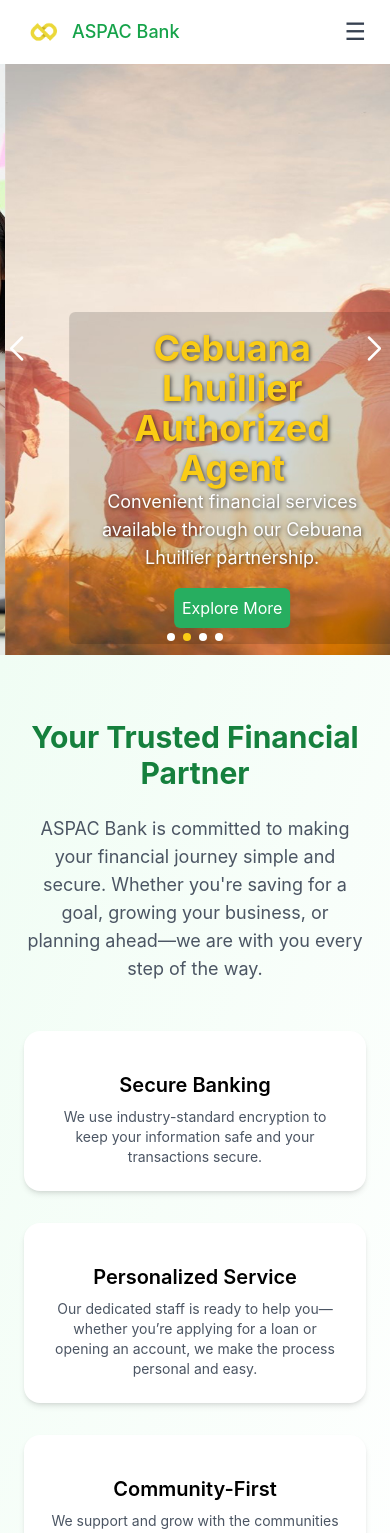
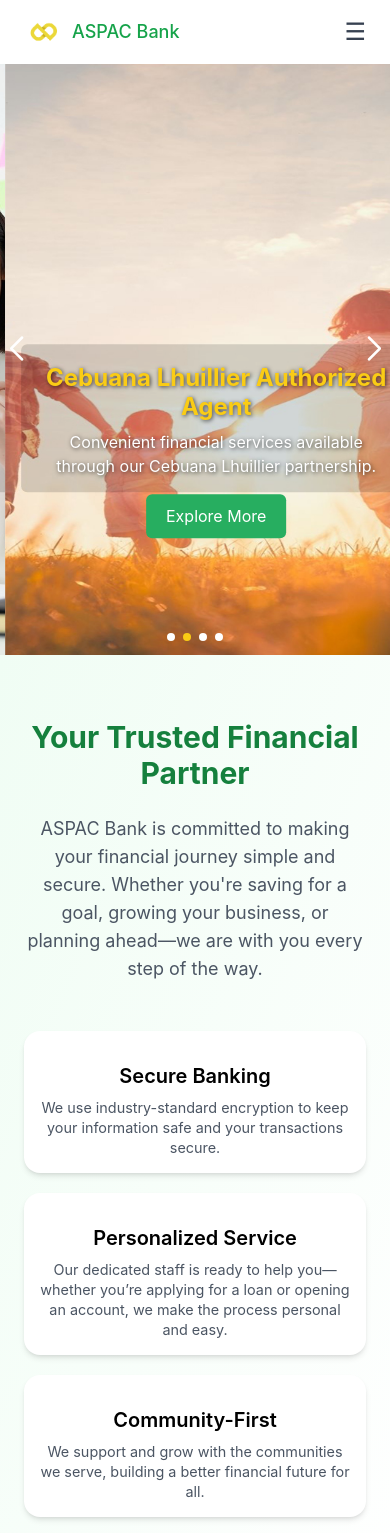
Before and after one commit to Christian-aspacbank/aspacbank, a React (Create React App) app: page / in a window 390 px wide. Shown: the top 1533 px of the page. Built offline with nearby package versions, Linux system fonts and the light colour scheme.

Commit message:
Update code

```diff
--- a/src/App.tsx
+++ b/src/App.tsx
@@ -17,6 +17,7 @@ import CebuanaServices from "./Pages/CebuanaServices";
 import PeraPadala from "./Pages/PeraPadala"; // adjust path as needed
 import InternationalRemittance from "./Pages/InternationalRemittance"; // adjust path as needed
 import Cashincashout from "./Pages/Cashincashout"; // Correct import for the Cashincashout component
+import CebuanaBillsPayment from "./Pages/CebuanaBillsPayment";
 
 import "./index.css";
 
@@ -42,6 +43,8 @@ const App: React.FC = () => {
           <Route path="/pera-padala" element={<PeraPadala />} />
           <Route path="international-remittance" element={<InternationalRemittance />} />
           <Route path="/cash-in-cash-out" element={<Cashincashout />} /> {/* Corrected component name */}
+          <Route path="/cebuana-bills-payment" element={<CebuanaBillsPayment />} />
+
         </Routes>
         <Footer />
       </div>
--- a/src/Pages/InternationalRemittance.tsx
+++ b/src/Pages/InternationalRemittance.tsx
@@ -1,9 +1,9 @@
 import React from "react";
 import { motion } from "framer-motion";
-import { FaMoneyBillWave } from "react-icons/fa";
+import { FaGlobe } from "react-icons/fa";
 
 // Correctly cast the icon for TypeScript
-const Icon = FaMoneyBillWave as React.ComponentType<React.SVGProps<SVGSVGElement>>;
+const Icon = FaGlobe as React.ComponentType<React.SVGProps<SVGSVGElement>>;
 
 const InternationalRemittance: React.FC = () => {
   return (
--- a/src/Pages/PeraPadala.tsx
+++ b/src/Pages/PeraPadala.tsx
@@ -1,9 +1,9 @@
 import React from "react";
 import { motion } from "framer-motion";
-import { FaExchangeAlt } from "react-icons/fa";
+import { FaArrowCircleRight  } from "react-icons/fa";
 
 // Correctly cast the icon for TypeScript
-const Icon = FaExchangeAlt as React.ComponentType<React.SVGProps<SVGSVGElement>>;
+const Icon = FaArrowCircleRight as React.ComponentType<React.SVGProps<SVGSVGElement>>;
 
 const PeraPadala: React.FC = () => {
   return (
--- a/src/WelcomePage.css
+++ b/src/WelcomePage.css
@@ -63,3 +63,106 @@
 .swiper-pagination-bullet-active {
   background-color: #facc15; /* yellow-400 */
 }
+
+/* WelcomePage.module.css */
+@media (max-width: 768px) {
+  .swiper-slide .slide {
+    background-position: center top; /* Ensure images adjust for mobile */
+  }
+
+  .swiper-slide .slide .bg-black {
+    padding: 20px;
+    bottom: 15%; /* Lower the position for better visibility */
+  }
+
+  .swiper-slide .slide h1 {
+    font-size: 1.5rem; /* Make the heading smaller */
+    line-height: 1.2;
+  }
+
+  .swiper-slide .slide p {
+    font-size: 1rem;
+  }
+
+  .swiper-slide .slide button {
+    padding: 10px 20px; /* Adjust button size for mobile */
+    font-size: 1rem;
+  }
+}
+
+/* Modal Form */
+@media (max-width: 768px) {
+  .motion.div { /* Modal content */
+    padding: 20px;
+    max-width: 90%; /* Use 90% of the screen width */
+  }
+
+  .motion.div h2 {
+    font-size: 1.5rem;
+  }
+
+  .motion.div input,
+  .motion.div textarea {
+    width: 100%; /* Ensure input fields fill the width */
+    padding: 12px;
+    font-size: 1rem;
+  }
+
+  .motion.div button {
+    width: 100%; /* Button fills the container */
+    padding: 15px;
+  }
+}
+
+
+
+/* Partner Grid */
+@media (max-width: 768px) {
+  .grid {
+    grid-template-columns: 1fr; /* Stack grid items on mobile */
+    gap: 20px; /* Increase space between items */
+  }
+
+  .grid .bg-white {
+    padding: 15px; /* Adjust padding for smaller screens */
+    text-align: center;
+  }
+
+  .grid .text-xl {
+    font-size: 1.25rem; /* Make text smaller */
+  }
+
+  .grid .text-sm {
+    font-size: 0.9rem;
+  }
+
+  .mt-12 {
+    margin-top: 20px; /* Adjust spacing */
+  }
+}
+
+
+
+/* Buttons */
+@media (max-width: 768px) {
+  .btn {
+    font-size: 1rem; /* Smaller button text */
+    padding: 12px 20px;
+  }
+
+  .btn a {
+    font-size: 1rem;
+    padding: 12px 20px;
+  }
+}
+
+/* General Text Adjustments */
+@media (max-width: 768px) {
+  h1, h2, h3 {
+    font-size: 1.5rem; /* Smaller headings on mobile */
+  }
+
+  p {
+    font-size: 1rem; /* Adjust text size for mobile */
+  }
+}
--- a/src/WelcomePage.tsx
+++ b/src/WelcomePage.tsx
@@ -47,16 +47,23 @@ const WelcomePage: React.FC = () => {
           className="w-full h-full"
         >
           <SwiperSlide>
-            <div className="slide h-screen w-full relative" style={{ backgroundImage: 'url(APDS3.jpg)', backgroundSize: 'cover', backgroundPosition: 'center' }}>
-              <div className="bg-black bg-opacity-15 p-4 rounded-md absolute left-16 top-[70%] transform -translate-y-1/2">
-                <h1 className="text-yellow-400 text-4xl font-bold">Fuel your passion for teaching with the APDS Loan</h1>
-                <p className="text-white text-lg">Empowering educators to create brighter futures.</p>
+  <div
+    className="slide h-screen w-full relative bg-cover bg-center"
+    style={{ backgroundImage: 'url(APDS3.jpg)' }}
+  >
+    <div className="bg-black bg-opacity-15 p-4 rounded-md absolute left-4 top-[60%] transform -translate-y-1/2 w-full sm:left-16 sm:top-[70%] sm:w-auto">
+      <h1 className="text-yellow-400 text-2xl sm:text-4xl font-bold leading-tight sm:leading-normal">
+        Fuel your passion for teaching with the APDS Loan
+      </h1>
+      <p className="text-white text-base sm:text-lg mt-2">
+        Empowering educators to create brighter futures.
+      </p>
       <button
         className="mt-4 p-2 rounded-md text-white hover:scale-105 transition-all duration-300"
-                  style={{ backgroundColor: "#27ae60" }}
-                  onClick={() => window.location.href = '/apds-loan'}
-                  onMouseEnter={(e) => (e.currentTarget.style.backgroundColor = "#1e8449")}
-                  onMouseLeave={(e) => (e.currentTarget.style.backgroundColor = "#27ae60")}
+        style={{ backgroundColor: '#27ae60' }}
+        onClick={() => (window.location.href = '/apds-loan')}
+        onMouseEnter={(e) => (e.currentTarget.style.backgroundColor = '#1e8449')}
+        onMouseLeave={(e) => (e.currentTarget.style.backgroundColor = '#27ae60')}
       >
         Explore Our Services
       </button>
@@ -64,36 +71,50 @@ const WelcomePage: React.FC = () => {
   </div>
 </SwiperSlide>
 
+
 <SwiperSlide>
-          <div className="slide h-screen w-full relative" style={{ backgroundImage: 'url(Cebuana.jpg)', backgroundSize: 'cover', backgroundPosition: 'center' }}>
-            <div className="bg-black bg-opacity-15 p-4 rounded-md absolute left-16 top-[70%] transform -translate-y-1/2">
-              <h1 className="text-yellow-400 text-4xl font-bold">  Cebuana Lhuillier Authorized Agent</h1>
-              <p className="text-white text-lg"> Convenient financial services available through our Cebuana Lhuillier partnership.</p>
+  <div
+    className="slide h-screen w-full relative bg-cover bg-center"
+    style={{ backgroundImage: 'url(Cebuana.jpg)' }}
+  >
+    <div className="bg-black bg-opacity-15 p-4 rounded-md absolute left-4 top-[60%] transform -translate-y-1/2 w-full sm:left-16 sm:top-[70%] sm:w-auto">
+      <h1 className="text-yellow-400 text-2xl sm:text-4xl font-bold leading-tight sm:leading-normal">
+        Cebuana Lhuillier Authorized Agent
+      </h1>
+      <p className="text-white text-base sm:text-lg mt-2">
+        Convenient financial services available through our Cebuana Lhuillier partnership.
+      </p>
       <button
         className="mt-4 p-2 rounded-md text-white hover:scale-105 transition-all duration-300"
-  style={{ backgroundColor: "#27ae60" }}
+        style={{ backgroundColor: '#27ae60' }}
         onClick={handleExploreClick} // ✅ Use the function here
-  onMouseEnter={(e) => (e.currentTarget.style.backgroundColor = "#1e8449")}
-  onMouseLeave={(e) => (e.currentTarget.style.backgroundColor = "#27ae60")}
+        onMouseEnter={(e) => (e.currentTarget.style.backgroundColor = '#1e8449')}
+        onMouseLeave={(e) => (e.currentTarget.style.backgroundColor = '#27ae60')}
       >
         Explore More
       </button>
-
     </div>
   </div>
 </SwiperSlide>
 
 <SwiperSlide>
-            <div className="slide h-screen w-full relative" style={{ backgroundImage: 'url(Growyoursavings.jpg)', backgroundSize: 'cover', backgroundPosition: 'center' }}>
-              <div className="bg-black bg-opacity-15 p-4 rounded-md absolute left-16 top-[70%] transform -translate-y-1/2">
-                <h1 className="text-yellow-400 text-4xl font-bold">Grow Your Savings with Us</h1>
-                <p className="text-white text-lg">Secure your future with our high-interest savings accounts and investment options.</p>
+  <div
+    className="slide h-screen w-full relative bg-cover bg-center"
+    style={{ backgroundImage: 'url(Growyoursavings.jpg)' }}
+  >
+    <div className="bg-black bg-opacity-15 p-4 rounded-md absolute left-4 top-[60%] transform -translate-y-1/2 w-full sm:left-16 sm:top-[70%] sm:w-auto">
+      <h1 className="text-yellow-400 text-2xl sm:text-4xl font-bold leading-tight sm:leading-normal">
+        Grow Your Savings with Us
+      </h1>
+      <p className="text-white text-base sm:text-lg mt-2">
+        Secure your future with our high-interest savings accounts and investment options.
+      </p>
       <button
         className="mt-4 p-2 rounded-md text-white hover:scale-105 transition-all duration-300"
-                  style={{ backgroundColor: "#27ae60" }}
+        style={{ backgroundColor: '#27ae60' }}
         onClick={() => setShowModal(true)}
-                  onMouseEnter={(e) => (e.currentTarget.style.backgroundColor = "#1e8449")}
-                  onMouseLeave={(e) => (e.currentTarget.style.backgroundColor = "#27ae60")}
+        onMouseEnter={(e) => (e.currentTarget.style.backgroundColor = '#1e8449')}
+        onMouseLeave={(e) => (e.currentTarget.style.backgroundColor = '#27ae60')}
       >
         Open an Account
       </button>
@@ -102,20 +123,26 @@ const WelcomePage: React.FC = () => {
 </SwiperSlide>
 
 <SwiperSlide>
-          <div className="slide h-screen w-full relative" style={{ backgroundImage: 'url(Simplysafe.jpg)', backgroundSize: 'cover', backgroundPosition: 'center' }}>
-            <div className="bg-black bg-opacity-15 p-4 rounded-md absolute left-16 top-[70%] transform -translate-y-1/2">
-              <h1 className="text-yellow-400 text-4xl font-bold">Simply Safe Banking</h1>
-              <p className="text-white text-lg">Your security is our priority. Bank with confidence and peace of mind.</p>
+  <div
+    className="slide h-screen w-full relative bg-cover bg-center"
+    style={{ backgroundImage: 'url(Simplysafe.jpg)' }}
+  >
+    <div className="bg-black bg-opacity-15 p-4 rounded-md absolute left-4 top-[60%] transform -translate-y-1/2 w-full sm:left-16 sm:top-[70%] sm:w-auto">
+      <h1 className="text-yellow-400 text-2xl sm:text-4xl font-bold leading-tight sm:leading-normal">
+        Simply Safe Banking
+      </h1>
+      <p className="text-white text-base sm:text-lg mt-2">
+        Your security is our priority. Bank with confidence and peace of mind.
+      </p>
       <button
         className="mt-4 p-2 rounded-md text-white hover:scale-105 transition-all duration-300"
-  style={{ backgroundColor: "#27ae60" }}
+        style={{ backgroundColor: '#27ae60' }}
         onClick={handleExploreClick} // ✅ Use the function here
-  onMouseEnter={(e) => (e.currentTarget.style.backgroundColor = "#1e8449")}
-  onMouseLeave={(e) => (e.currentTarget.style.backgroundColor = "#27ae60")}
+        onMouseEnter={(e) => (e.currentTarget.style.backgroundColor = '#1e8449')}
+        onMouseLeave={(e) => (e.currentTarget.style.backgroundColor = '#27ae60')}
       >
         Explore More
       </button>
-
     </div>
   </div>
 </SwiperSlide>
```
Also changed, not shown: src/Pages/CebuanaBillsPayment.tsx (added, +56 -0 lines), src/Pages/CebuanaServices.tsx (+6 -5 lines), public/Perapadala2.jpg (added). Lines whose indentation alone changed are shown as unchanged.
